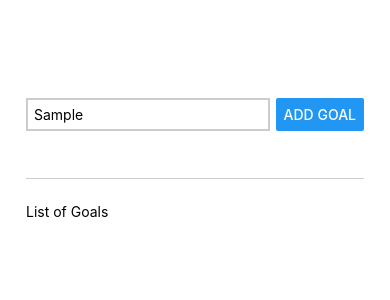
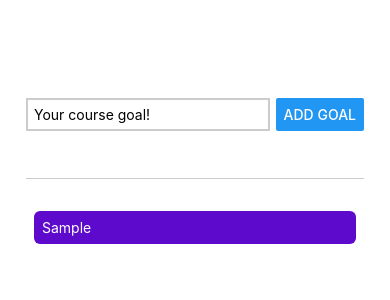
Before and after one commit to riyoneri/react-native-course-goals, a React Native app: screen / in a window 390 px wide. Both pictures are taken after typing "Sample" into the empty fields and a click on the button "ADD GOAL". Shown: the top 300 px of the page. Built offline with nearby package versions, Linux system fonts and the light colour scheme.

Commit message:
Adding scrollview

```diff
--- a/App.js
+++ b/App.js
@@ -1,25 +1,38 @@
 import { useState } from 'react';
-import { StyleSheet, Text, View, Button, TextInput } from 'react-native';
+import { StyleSheet, Text, View, Button, TextInput, ScrollView } from 'react-native';
 
 export default function App() {
   const [enteredGoalText, setEnteredGoalText] = useState('')
+  const [courseGoals, setCoursGoals] = useState([])
 
   const goalInputHandler = enteredText => {
     setEnteredGoalText(enteredText)
   }
 
   const addGoalHandler = () => {
-    console.log(enteredGoalText)
+    if (enteredGoalText !== '') {
+      setCoursGoals(previousCourseGoals => [
+        enteredGoalText,
+        ...previousCourseGoals
+      ])
+      setEnteredGoalText("")
+    }
   }
 
   return (
     <View style={styles.appContainer}>
       <View style={styles.inputContainer}>
-        <TextInput onChangeText={goalInputHandler} style={styles.textInput} placeholder='Your course goal!' />
+        <TextInput onChangeText={goalInputHandler} value={enteredGoalText} style={styles.textInput} placeholder='Your course goal!' />
         <Button title='Add Goal' onPress={addGoalHandler} />
       </View>
       <View style={styles.goalsContainer}>
-        <Text>List of Goals</Text>
+        <ScrollView>
+          {courseGoals.map(goal =>
+            <View style={styles.goalItem} key={Math.random()}>
+              <Text style={styles.goalText}>{goal}</Text>
+            </View>
+          )}
+        </ScrollView>
       </View>
     </View>
   );
@@ -49,5 +62,14 @@ const styles = StyleSheet.create({
   },
   goalsContainer: {
     flex: 5
+  },
+  goalItem: {
+    margin: 8,
+    padding: 8,
+    borderRadius: 6,
+    backgroundColor: "#5e0acc"
+  },
+  goalText: {
+    color: "white"
   }
 })
```
